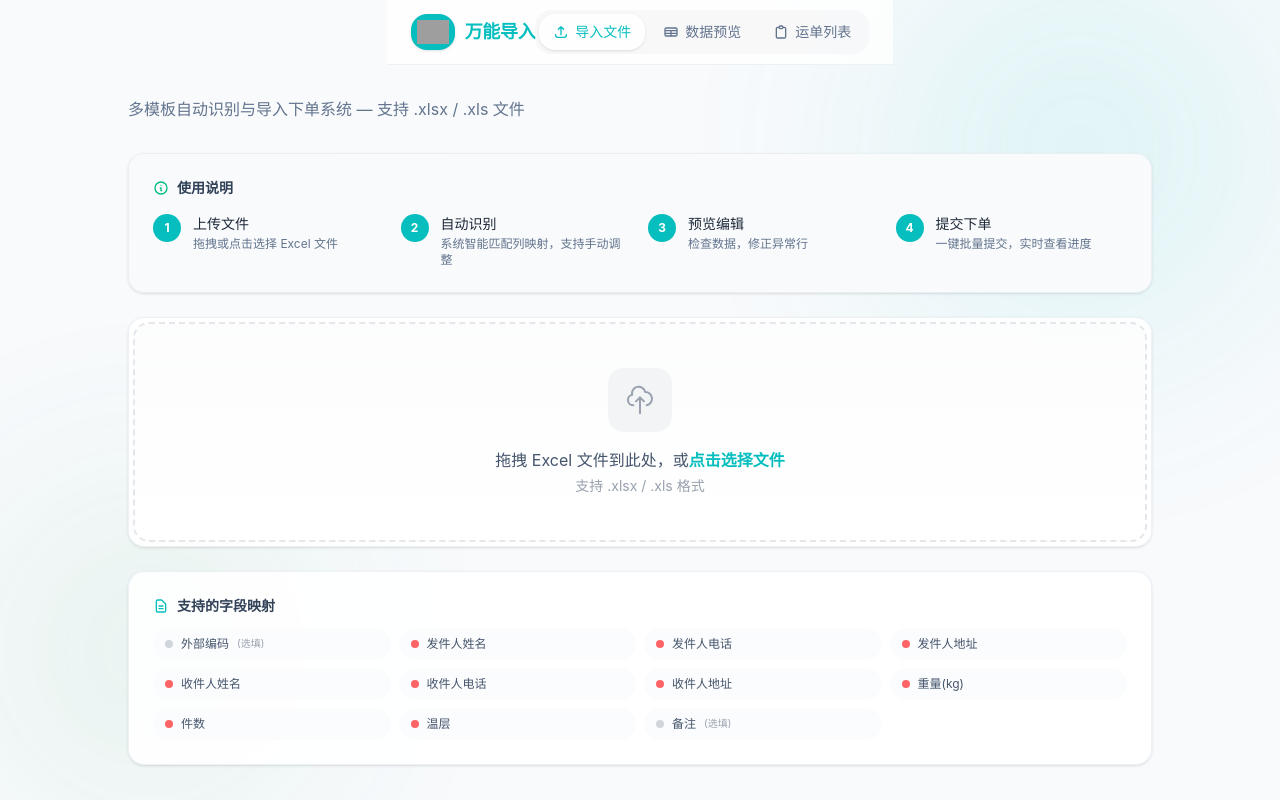
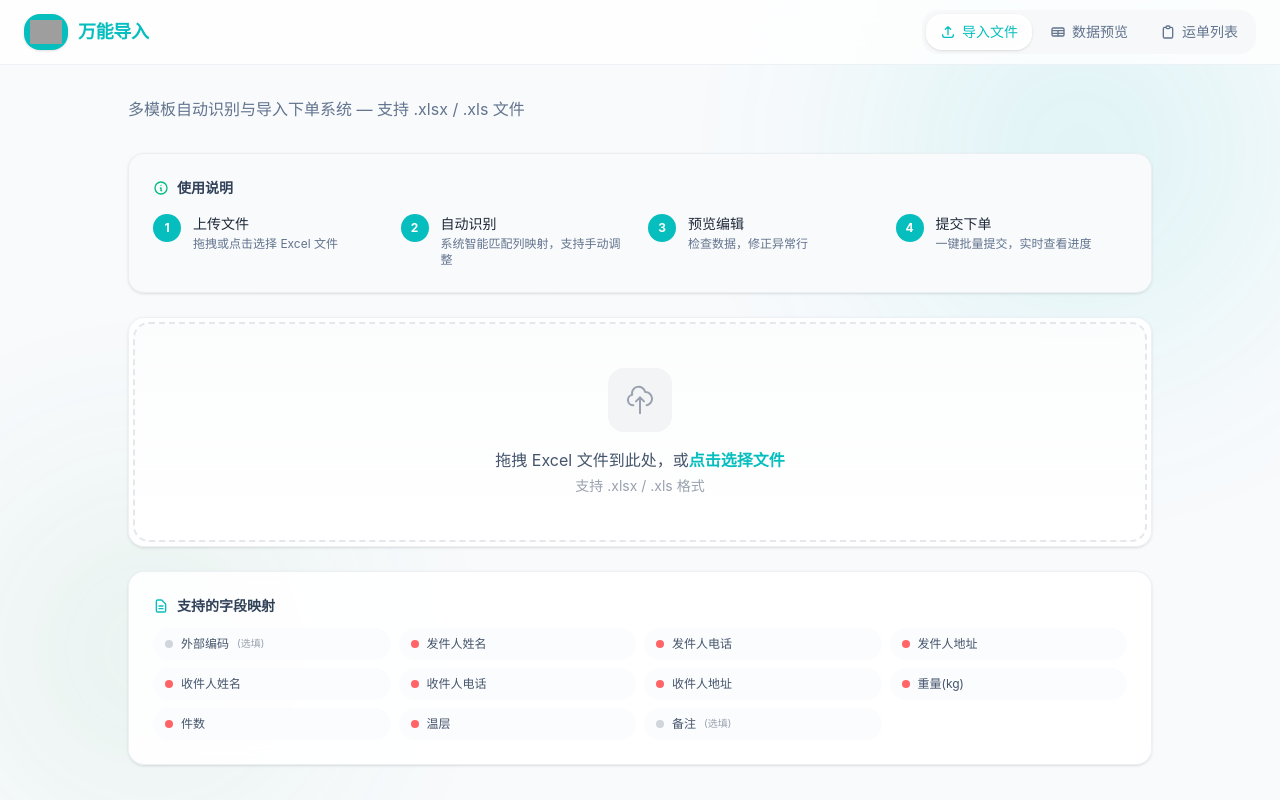
Before and after one commit to houpe/universal-import, a Next.js app: page /import in a window 1280 px wide. Built offline with nearby package versions, Linux system fonts and the light colour scheme; grey boxes are pictures that could not be loaded.

Commit message:
style: Navbar全宽左右分布，Logo靠左导航靠右

```diff
--- a/src/components/Navbar.tsx
+++ b/src/components/Navbar.tsx
@@ -14,7 +14,7 @@ export default function Navbar() {
   const pathname = usePathname();
 
   return (
-    <nav className="sticky top-0 z-50 glass px-6 py-2.5 flex items-center justify-between max-w-[1600px] mx-auto">
+    <nav className="sticky top-0 z-50 glass px-6 py-2.5 flex items-center justify-between">
       <Link href="/import" className="flex items-center gap-2.5 group">
         <div className="bg-[#07BEBF] p-1.5 rounded-lg shadow-sm">
           <img
```
